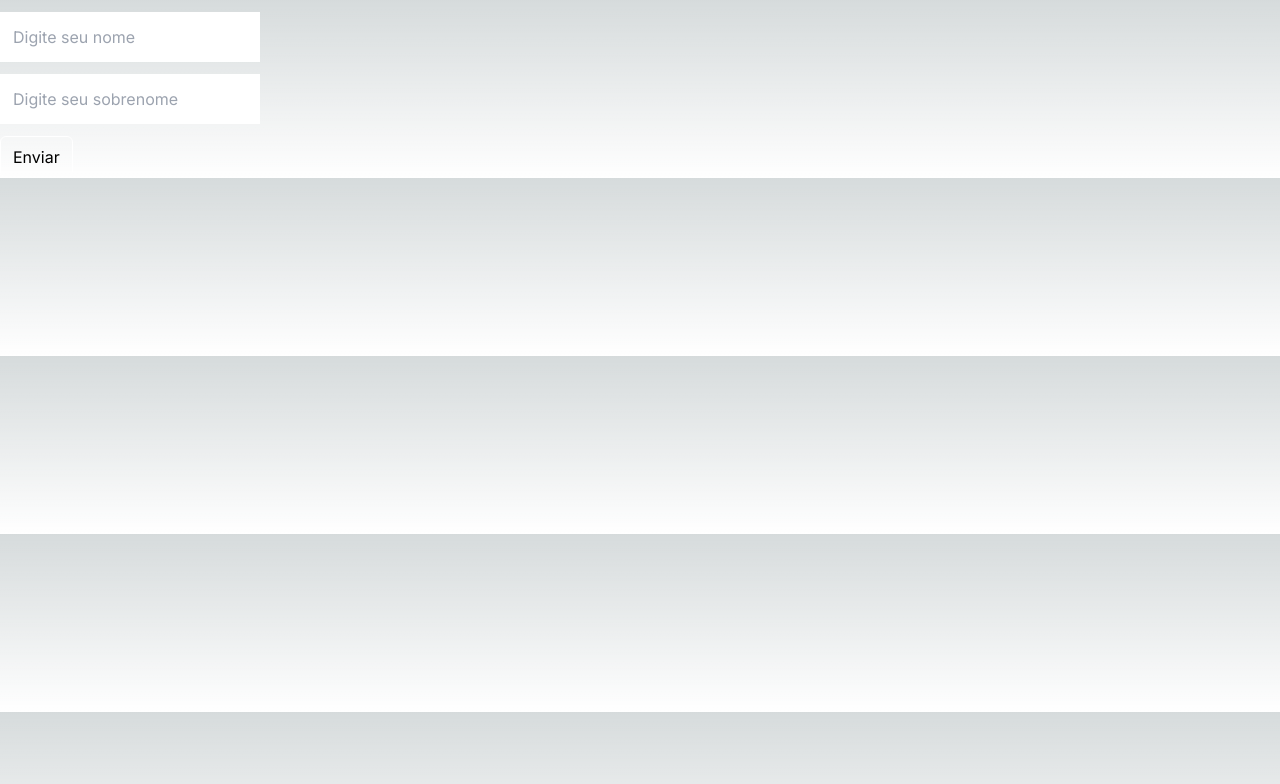
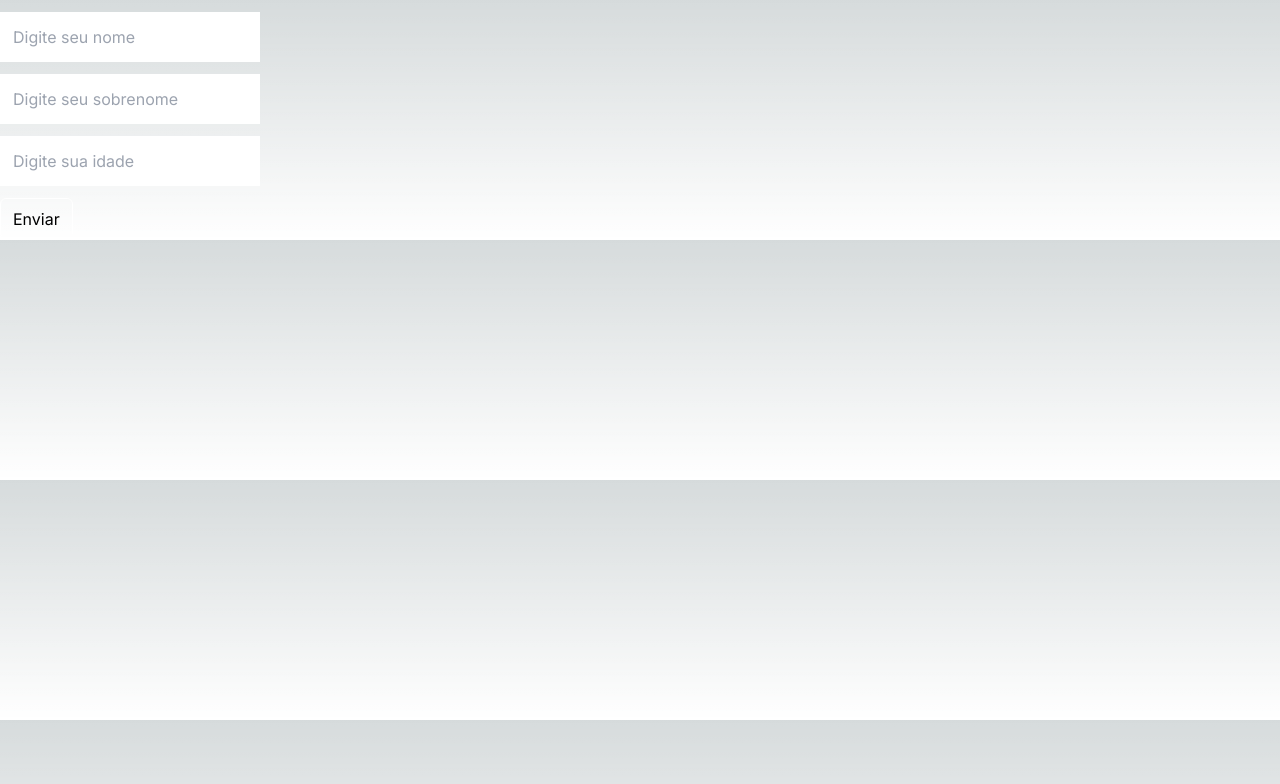
Before and after one commit to ClaudineRoberto/curso-react, a Next.js app in the folder react-primeiro-projeto/: page / in a window 1280 px wide. Shown: the top 784 px of the page. Built offline with nearby package versions, Linux system fonts and the light colour scheme.

Commit message:
Aplicando validação

```diff
--- a/react-primeiro-projeto/src/app/page.tsx
+++ b/react-primeiro-projeto/src/app/page.tsx
@@ -5,6 +5,7 @@ import { SubmitHandler, useForm } from "react-hook-form";
 type Inputs = {
   name: string,
   lastName: string,
+  age: number,
 };
 
 const page = () => {
@@ -20,7 +21,7 @@ const page = () => {
           <form onSubmit={handleSubmit(handleFormSubmit)}>
 
             <input
-            {...register("name")}
+            {...register("name", { required: true, minLength: 3, maxLength: 20})}
             className="border border-white p-3 mt-3 text-black"
             placeholder="Digite seu nome"
             />
@@ -29,6 +30,13 @@ const page = () => {
             {...register("lastName")}
             className="block border border-white p-3 mt-3 text-black"
             placeholder="Digite seu sobrenome"
+            />
+
+            <input
+            {...register("age", { min: 18, max: 120, required: true})}
+            type="number"
+            className="block border border-white p-3 mt-3 text-black"
+            placeholder="Digite sua idade"
             />
 
             <input
```
